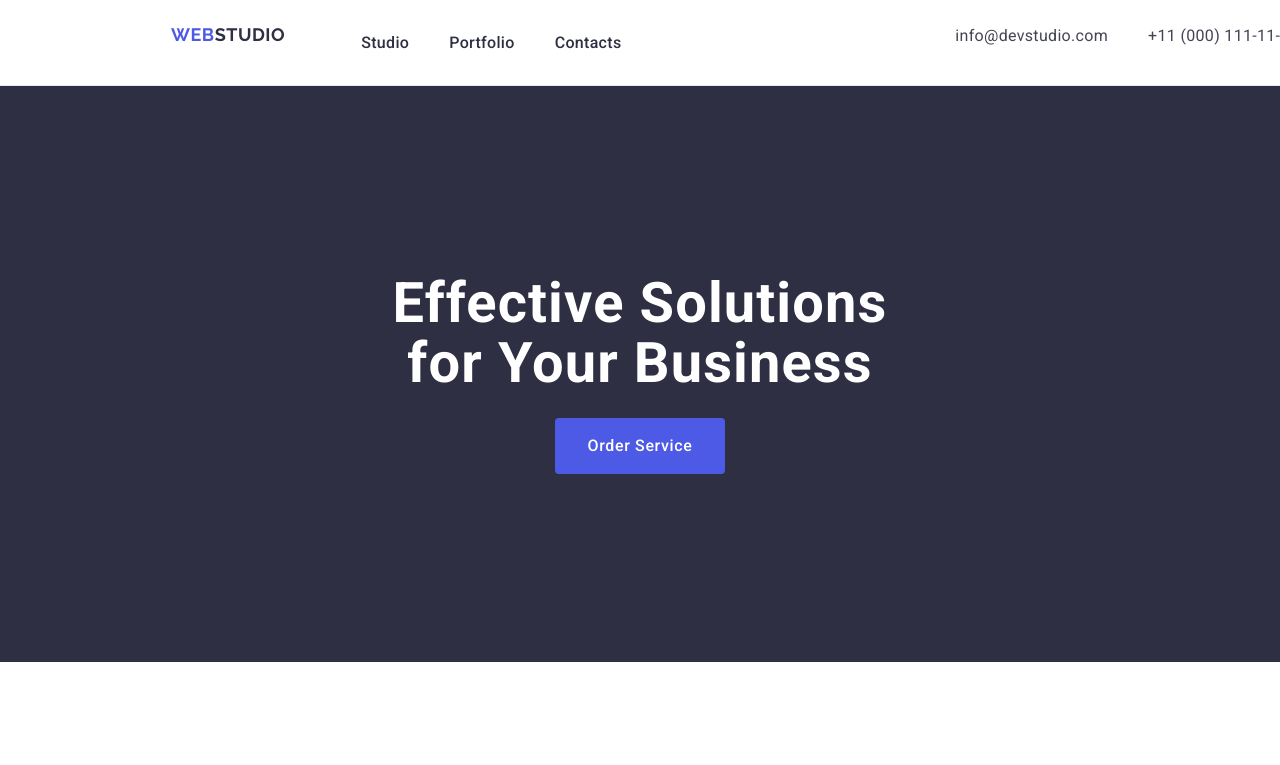
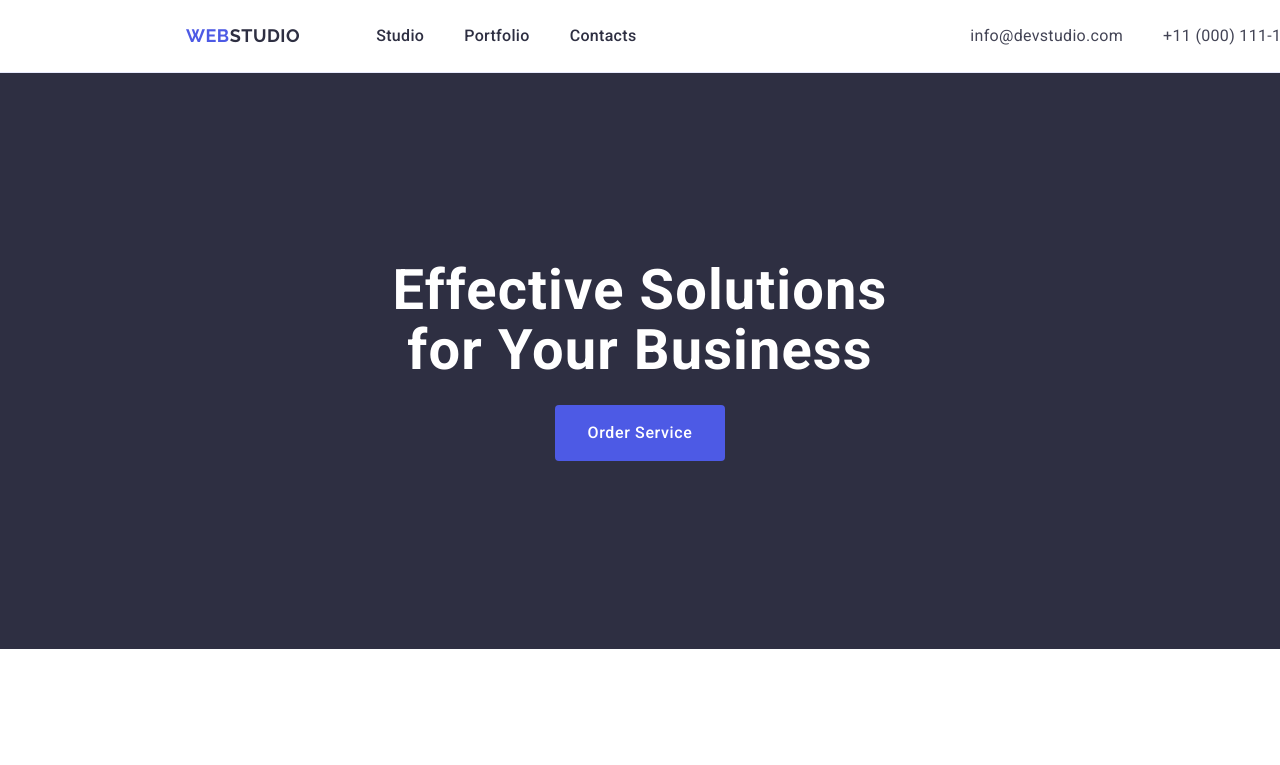
Before and after one commit to olabielore/goit-markup-hw-03, a plain HTML site: page index.html in a window 1280 px wide. Shown: the top 765 px of the page. Drawn offline with nearby package versions, Linux system fonts and the light colour scheme.

Commit message:
error fix again

```diff
--- a/css/styles.css
+++ b/css/styles.css
@@ -30,7 +30,6 @@ h1, h2, h3, h4, h5, h6, p {
     color: #4d5ae5;
     margin-right: 76px;
     display: inline-block;
-    margin-bottom: 16px;
 }
 
 .logo-studio {
@@ -143,6 +142,7 @@ h1, h2, h3, h4, h5, h6, p {
     text-transform: capitalize;
     color: #2e2f42;
     margin-bottom: 72px;
+    padding: 32px 0;
 }
 
 .teammate-wrapper {
@@ -270,16 +270,18 @@ img {
     padding-top: 24px;
     padding-bottom: 24px;
     width: 1158px;
-    padding: 0 15;
 }
 
 .header-box {
   border-bottom: 1px solid #E7E9FC;
+  padding: 0 15px;
+  margin: 0 auto;
 }
 
 .navigation {
     display: flex;
     align-items: center;
+    justify-content: center;
 }
 
 .list-item:last-child {
@@ -332,10 +334,6 @@ img {
     gap: 24px;
 }
 
-.container-team {
-    padding: 32px 0;
-}
-
 .container-footer {
     width: 1440px;
     height: 312px;
```
